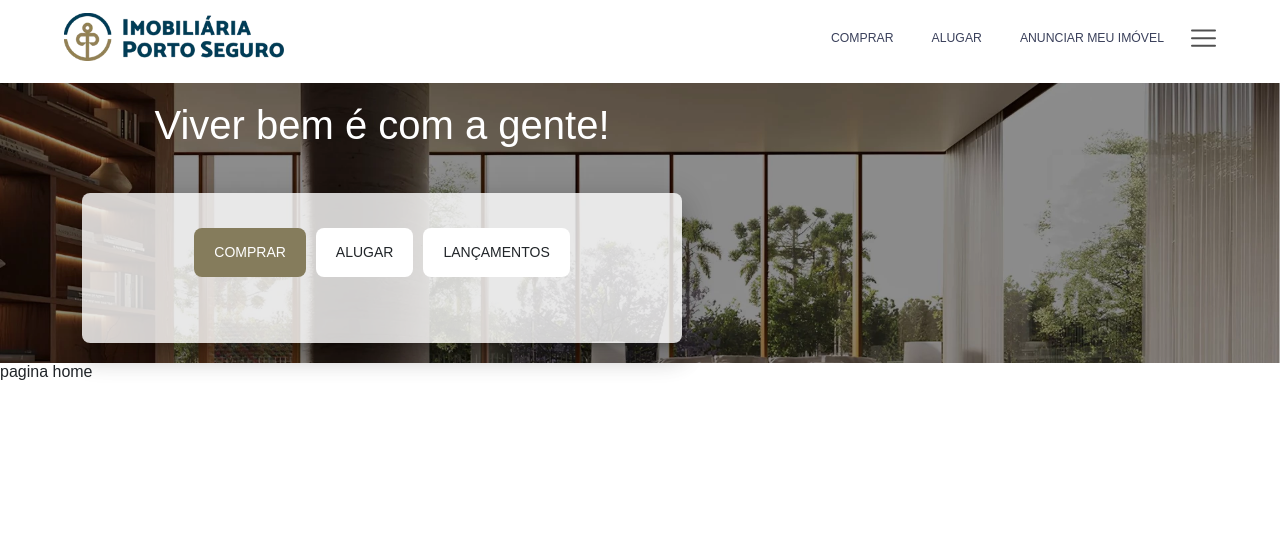
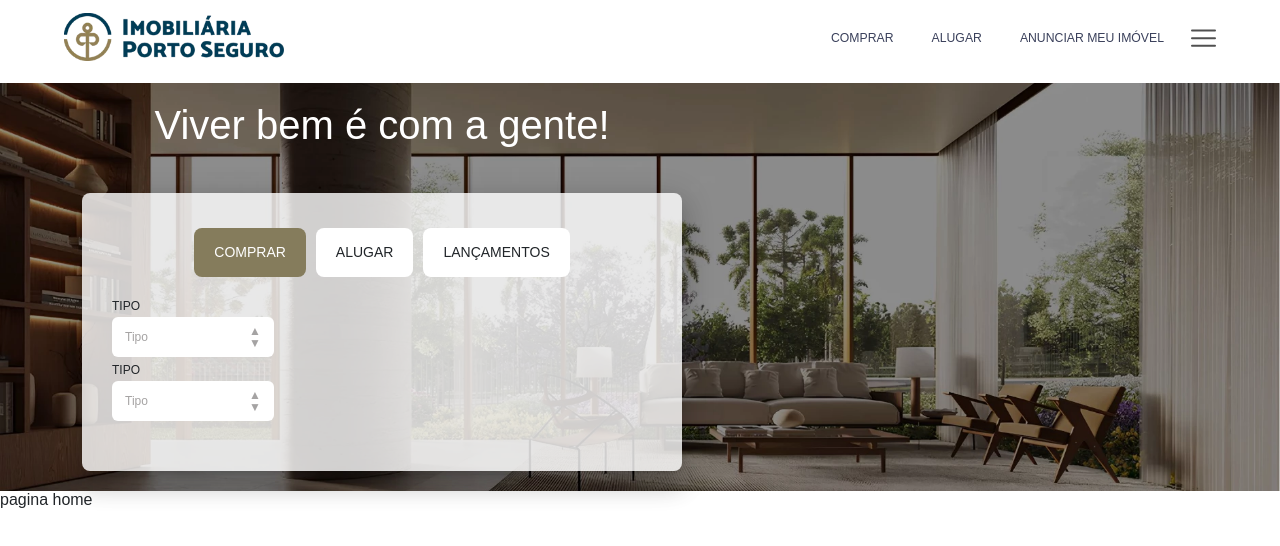
Before and after one commit to thiagoabreu72/imobiliarias, an Angular app in the folder site-imobiliaria/: page / in a window 1280 px wide. Shown: the top 546 px of the page. Built offline with nearby package versions, Linux system fonts and the light colour scheme.

Commit message:
implementado mult-select

```diff
--- a/site-imobiliaria/src/app/banner-home/banner-home.html
+++ b/site-imobiliaria/src/app/banner-home/banner-home.html
@@ -28,6 +28,10 @@
                     </div>
                   </div>
                 </div>
+
+                <app-multi-select-dropdown></app-multi-select-dropdown>
+                <app-multi-select-dropdown></app-multi-select-dropdown>
+
               </div>
             </div>
           </div>
--- a/site-imobiliaria/src/app/banner-home/banner-home.ts
+++ b/site-imobiliaria/src/app/banner-home/banner-home.ts
@@ -1,8 +1,8 @@
 import { Component, AfterViewInit } from '@angular/core';
-
+import {MultiSelectDropdownComponent} from '../components/multi-select-dropdown.component/multi-select-dropdown.component';
 @Component({
   selector: 'app-banner-home',
-  imports: [],
+  imports: [MultiSelectDropdownComponent],
   templateUrl: './banner-home.html',
   styleUrl: './banner-home.css'
 })
--- /dev/null
+++ b/site-imobiliaria/src/app/components/multi-select-dropdown.component/multi-select-dropdown.component.css
@@ -0,0 +1,77 @@
+.dropdown-menu {
+  min-width: 150px;
+}
+
+.btn.dropdown-toggle {
+  display: flex;
+  align-items: center;
+  justify-content: space-between;
+  width: 30%;
+  background-color: #fff;
+  color: #a5a3a3;
+  font-size: 12px;
+}
+
+.btn.dropdown-toggle::after {
+  display: none !important;
+  content: none !important;
+}
+
+.dropdown-arrows {
+  display: flex;
+  flex-direction: column;
+  margin-left: 8px;
+}
+
+.arrow-up, .arrow-down {
+  font-size: 18px;
+  line-height: 1;
+  color: #a5a3a3;
+}
+
+.dropdown-toggle {
+  min-width: 50px;
+  width: 30%;
+  height: 40px;
+}
+
+.dropdown-menu.show {
+  display: block;
+}
+
+label[for="dropdownButton"] {
+  margin-bottom: 2px;
+  font-size: 12px;
+}
+
+.dropdown-menu form {
+  max-height: 160px;
+  overflow-y: auto;
+  scrollbar-width: thin;
+  scrollbar-color: #cfcfcf #f6f6f6;
+}
+
+.dropdown-menu form::-webkit-scrollbar {
+  width: 6px;
+  background: #f6f6f6;
+}
+
+.dropdown-menu form::-webkit-scrollbar-thumb {
+  background: #cfcfcf;
+  border-radius: 4px;
+}
+
+.arrow-up, .arrow-down {
+  font-size: 12px; /* Altere este valor para o tamanho desejado */
+  line-height: 1;
+  color: #a5a3a3;
+}
+
+.form-check-input:checked {
+  background-color: #857c5c;
+  border-color: #857c5c;
+}
+
+.form-check-label {
+  font-size: 12px;
+}
--- /dev/null
+++ b/site-imobiliaria/src/app/components/multi-select-dropdown.component/multi-select-dropdown.component.html
@@ -0,0 +1,37 @@
+<div class="dropdown" [class.show]="dropdownOpen">
+  <label for="dropdownButton" class="mb-0">TIPO</label>
+  <button
+  class="btn dropdown-toggle"
+  type="button"
+  id="dropdownButton"
+  (click)="toggleDropdown()"
+  [attr.aria-expanded]="dropdownOpen">
+    {{ getSelectedCount() > 0 ? getSelectedCount() + ' selecionados' : 'Tipo' }}
+    <span class="dropdown-arrows">
+      <span class="arrow-up">&#9650;</span>
+      <span class="arrow-down">&#9660;</span>
+    </span>
+  </button>
+  <div class="dropdown-menu" [class.show]="dropdownOpen">
+    <form class="px-3 py-2">
+      @for (option of options; track option.value) {
+        <div class="form-check">
+          <input
+            class="form-check-input"
+            type="checkbox"
+            [id]="option.value"
+            [checked]="option.checked"
+            (change)="onCheckboxChange(option)">
+          <label class="form-check-label" [for]="option.value">
+            {{ option.label }}
+          </label>
+        </div>
+      }
+    </form>
+  </div>
+  <!-- <div class="mt-2">
+    @if (getSelectedOptions()) {
+      <span>Selecionados: {{ getSelectedOptions() }}</span>
+    }
+  </div> -->
+</div>
--- /dev/null
+++ b/site-imobiliaria/src/app/components/multi-select-dropdown.component/multi-select-dropdown.component.ts
@@ -0,0 +1,51 @@
+import { Component, ElementRef, HostListener } from '@angular/core';
+
+
+@Component({
+  selector: 'app-multi-select-dropdown',
+  standalone: true,
+  imports: [],
+  templateUrl: './multi-select-dropdown.component.html',
+  styleUrl: './multi-select-dropdown.component.css'
+})
+export class MultiSelectDropdownComponent {
+  options = [
+    { label: 'Selecione a Opção 1', value: '1', checked: false },
+    { label: 'Selecione a Opção 2', value: '2', checked: false },
+    { label: 'Selecione a Opção 3', value: '3', checked: false },
+    { label: 'Selecione a Opção 4', value: '4', checked: false },
+    { label: 'Selecione a Opção 5', value: '5', checked: false },
+    { label: 'Selecione a Opção 6', value: '6', checked: false },
+    { label: 'Selecione a Opção 7', value: '7', checked: false },
+    { label: 'Selecione a Opção 8', value: '8', checked: false },
+    { label: 'Selecione a Opção 9', value: '9', checked: false },
+    { label: 'Selecione a Opção 10', value: '10', checked: false }
+  ];
+
+  dropdownOpen = false;
+
+  constructor(private eRef: ElementRef) {}
+
+  toggleDropdown() {
+    this.dropdownOpen = !this.dropdownOpen;
+  }
+
+  onCheckboxChange(option: any) {
+    option.checked = !option.checked;
+  }
+
+  getSelectedOptions() {
+    return this.options.filter(opt => opt.checked).map(opt => opt.label).join(', ');
+  }
+
+  getSelectedCount() {
+    return this.options.filter(opt => opt.checked).length;
+  }
+
+  @HostListener('document:click', ['$event'])
+  handleClickOutside(event: Event) {
+    if (!this.eRef.nativeElement.contains(event.target)) {
+      this.dropdownOpen = false;
+    }
+  }
+}
--- a/site-imobiliaria/src/app/modal-desktop/modal-desktop.ts
+++ b/site-imobiliaria/src/app/modal-desktop/modal-desktop.ts
@@ -1,4 +1,5 @@
 import { Component, Output, EventEmitter } from '@angular/core';
+
 
 @Component({
   selector: 'app-modal-desktop',
```
Also changed, not shown: 1 other file (tests, documents, lock files or other folders).
